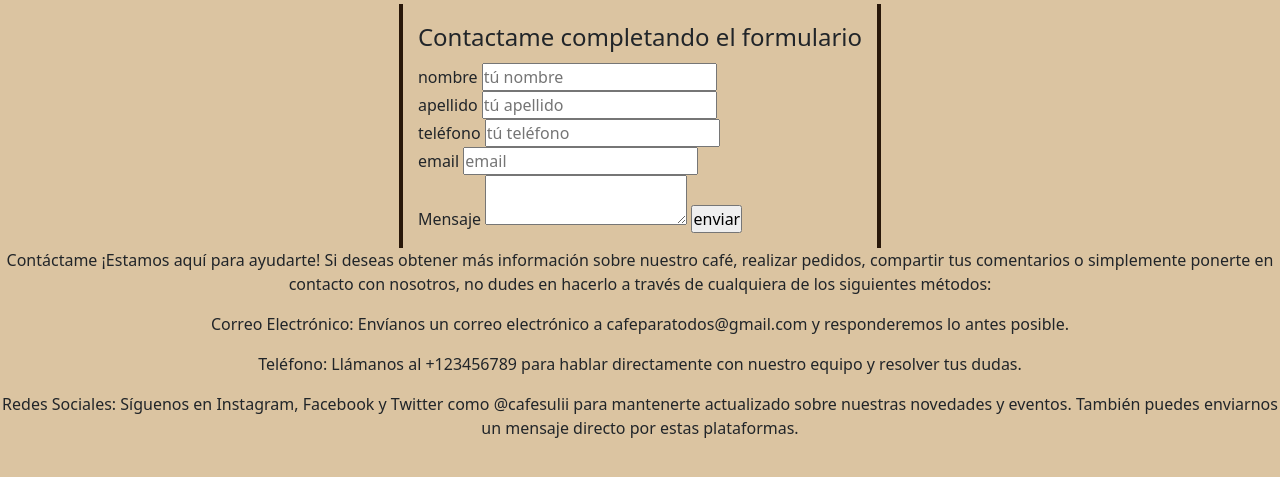
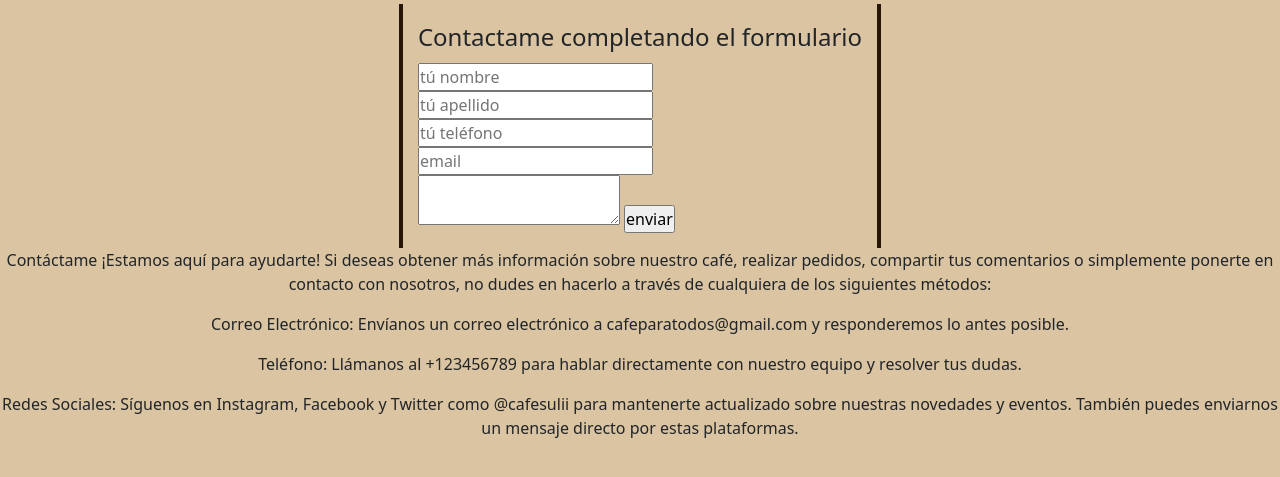
Before and after one commit to Santyishi/Proyecto-D-W, a website: page pages/contacto.html in a window 1280 px wide. Shown: the part 157-634 px from the top of the page. Drawn offline with nearby package versions, Linux system fonts and the light colour scheme.

Commit message:
ultimos-cambios

```diff
--- a/pages/contacto.html
+++ b/pages/contacto.html
@@ -47,40 +47,27 @@
         <h2>Contacto</h2>
         <section class="main-contactme">
 
-            <form>
+            <form netlify name="Contacto" method="post">
                 <fieldset>
                     <legend>Contactame completando el formulario</legend>
 
                     <div>
-                        <label >
-                            nombre
-                        </label>
-                        <input class="contactme-lab" type="text" placeholder="tú nombre">
+                        <input class="contactme-lab" type="text" placeholder="tú nombre" name="nombre">
                     </div>
                     <div>
-                        <label>
-                            apellido
-                        </label>
-                            <input  class="contactme-lab" type="text" placeholder="tú apellido">
+                            <input  class="contactme-lab" type="text" placeholder="tú apellido" name="apellido">
                     </div>
                     <div>
-                        <label>
-                            teléfono
-                        </label>
-                        <input  class="contactme-lab" type="tel" placeholder="tú teléfono">
+                        <input  class="contactme-lab" type="number" placeholder="tú teléfono" name="apellido">
                     </div>
                     <div>
-                        <label>
-                            email
-                        </label>
-                        <input  class="contactme-lab" type="email" placeholder="email">
+                        <input  class="contactme-lab" type="email" placeholder="email" name="email">
                     </div>
                     <div>
-                        <label>Mensaje</label>
-                        <textarea class="contactme-lab"></textarea>
-                        <input  class="contactme-lab" type="submit" value="enviar">
+                        <textarea class="contactme-lab" name="mensaje"></textarea>
+                        <input  class="contactme-lab" type="submit" value="enviar" name="enviar">
                     </div>
-                </fieldsetZ>
+                </fieldset>
             </form>
         </section>
         <section id="contactme">
```
